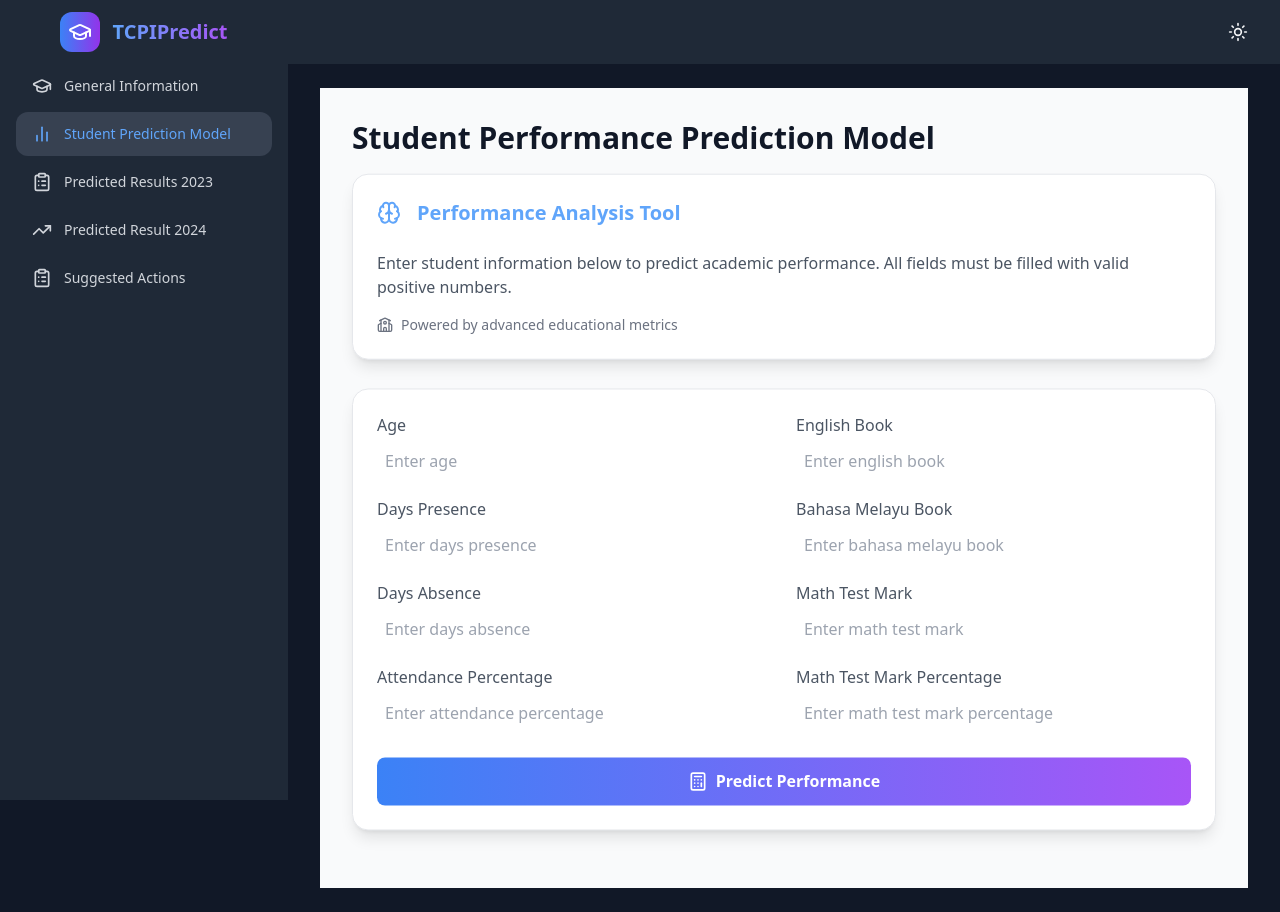
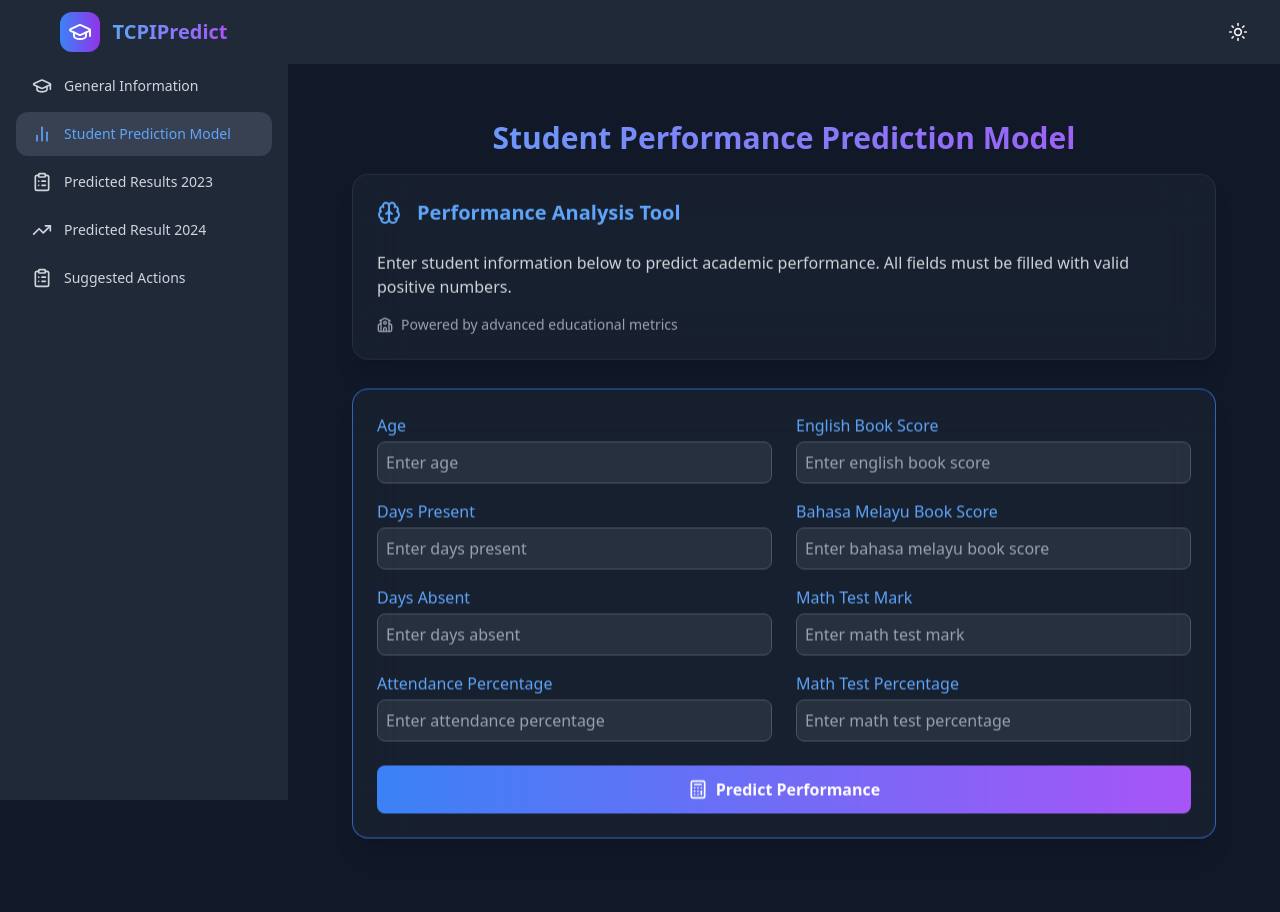
Before and after one commit to aziym/students-prediction-frontend, a React (Vite) app: page /prediction in a window 1280 px wide. Built offline with nearby package versions, Linux system fonts and the light colour scheme.

Commit message:
redo update

```diff
--- a/src/components/PredictionForm.jsx
+++ b/src/components/PredictionForm.jsx
@@ -1,16 +1,20 @@
 import { useState } from 'react';
 import { ChartBar, Loader2, Brain, School, Calculator } from 'lucide-react';
 
-const FloatingCard = ({ children, delay = "0s", className = "" }) => (
+const FloatingCard = ({ children, delay = "0s" }) => {
+  return (
     <div
-    className={`${className}`}
-    style={{ animation: `float 8s ease-in-out infinite`, animationDelay: delay }}
+      style={{
+        animation: `float 8s ease-in-out infinite`,
+        animationDelay: delay
+      }}
     >
       {children}
     </div>
   );
+};
 
-const PredictionForm = ({ isDarkMode }) => {
+const PredictionForm = () => {
   const [formData, setFormData] = useState({
     age: '',
     daysPresence: '',
@@ -21,6 +25,7 @@ const PredictionForm = ({ isDarkMode }) => {
     mathTestMark: '',
     mathTestMarkPercentage: ''
   });
+
   const [prediction, setPrediction] = useState(null);
   const [error, setError] = useState(null);
   const [isLoading, setIsLoading] = useState(false);
@@ -51,95 +56,123 @@ const PredictionForm = ({ isDarkMode }) => {
     try {
       const response = await fetch('https://students-prediction-backend.onrender.com/predict', {
         method: 'POST',
-        headers: { 'Content-Type': 'application/json' },
+        headers: {
+          'Content-Type': 'application/json',
+        },
         body: JSON.stringify(formData),
       });
 
-      if (!response.ok) throw new Error(`HTTP error! status: ${response.status}`);
+      if (!response.ok) {
+        throw new Error(`HTTP error! status: ${response.status}`);
+      }
 
       const data = await response.json();
-      setPrediction(data.prediction !== undefined ?
-        `Predicted Performance Score: ${data.prediction.toFixed(2)}` :
-        null);
+      if (data.prediction !== undefined) {
+        setPrediction(`Predicted Performance Score: ${data.prediction.toFixed(2)}`);
+      } else {
+        throw new Error('Invalid response format');
+      }
     } catch (err) {
-      setError(err.message === 'Failed to fetch' ?
-        'Unable to connect to prediction server' :
-        `Prediction failed: ${err.message}`);
+      setError(
+        err.message === 'Failed to fetch'
+          ? 'Unable to connect to the prediction server. Please try again later.'
+          : `Prediction failed: ${err.message}`
+      );
     } finally {
       setIsLoading(false);
     }
   };
 
-  const cardClassName = isDarkMode ?
-    'bg-gray-800 shadow-lg border border-gray-700' :
-    'bg-white shadow-lg border border-gray-200';
-
-  const inputClassName = isDarkMode ?
-    'bg-gray-700 border-gray-600 text-gray-200' :
-    'bg-white border-gray-300 text-gray-900';
-
   return (
-    <div className={`min-h-screen ${isDarkMode ? 'bg-gray-900' : 'bg-gray-50'} p-8`}>
-      <style>{`
+    <div className="min-h-screen bg-gray-900 p-8">
+      <style>
+        {`
           @keyframes float {
             0% { transform: translateY(0px); }
             50% { transform: translateY(-20px); }
             100% { transform: translateY(0px); }
           }
-      `}</style>
+        `}
+      </style>
 
       <div className="max-w-6xl mx-auto">
-        <h2 className={`text-3xl font-bold mb-8 ${isDarkMode ? 'text-gray-100' : 'text-gray-900'}`}>
+        <h2 className="text-3xl font-bold mb-8 bg-gradient-to-r from-blue-400 to-purple-500 bg-clip-text text-transparent text-center">
           Student Performance Prediction Model
         </h2>
 
-        <FloatingCard delay="0s" className={`${cardClassName} rounded-2xl p-6 mb-8`}>
+        <FloatingCard delay="0s">
+          <div className="bg-gray-800/50 backdrop-blur-xl shadow-xl rounded-2xl p-6 border border-gray-700/50 mb-8">
             <div className="flex items-center space-x-4 mb-6">
               <Brain className="w-6 h-6 text-blue-400" />
               <h3 className="text-xl font-semibold text-blue-400">Performance Analysis Tool</h3>
             </div>
-          <p className={`${isDarkMode ? 'text-gray-300' : 'text-gray-600'} mb-4`}>
+            <p className="text-gray-300 mb-4">
               Enter student information below to predict academic performance. All fields must be filled with valid positive numbers.
             </p>
-          <div className={`flex items-center space-x-2 text-sm ${isDarkMode ? 'text-gray-400' : 'text-gray-500'}`}>
+            <div className="flex items-center space-x-2 text-sm text-gray-400">
               <School className="w-4 h-4" />
               <span>Powered by advanced educational metrics</span>
             </div>
+          </div>
         </FloatingCard>
 
-        <FloatingCard delay="0.5s" className={`${cardClassName} rounded-2xl p-6`}>
+        <FloatingCard delay="0.5s">
+          <div className="bg-gray-800/50 backdrop-blur-xl shadow-xl rounded-2xl p-6 border border-blue-500/70">
             <form onSubmit={handleSubmit} className="space-y-6">
               <div className="grid grid-cols-1 md:grid-cols-2 gap-6">
-              {[['age', 'daysPresence', 'daysAbsence', 'attendancePercentage'],
-                ['englishBook', 'bahasaMelayuBook', 'mathTestMark', 'mathTestMarkPercentage']
-              ].map((column, colIndex) => (
-                <div key={colIndex} className="space-y-4">
-                  {column.map(field => (
-                    <label key={field} className="block">
-                      <span className={`${isDarkMode ? 'text-gray-300' : 'text-gray-600'} mb-1 block`}>
-                        {field.split(/(?=[A-Z])/).join(' ').replace(/\b\w/g, c => c.toUpperCase())}
-                      </span>
+                <div className="space-y-4">
+                  {[
+                    { name: 'age', label: 'Age' },
+                    { name: 'daysPresence', label: 'Days Present' },
+                    { name: 'daysAbsence', label: 'Days Absent' },
+                    { name: 'attendancePercentage', label: 'Attendance Percentage' }
+                  ].map(field => (
+                    <label key={field.name} className="block">
+                      <span className="text-blue-400 mb-1 block">{field.label}</span>
                       <input
                         type="number"
-                        name={field}
-                        value={formData[field]}
+                        name={field.name}
+                        value={formData[field.name]}
                         onChange={handleChange}
                         min="0"
                         step="any"
                         required
-                        className={`w-full ${inputClassName} rounded-lg p-2 focus:ring-2 focus:ring-blue-400 focus:outline-none`}
-                        placeholder={`Enter ${field.split(/(?=[A-Z])/).join(' ').toLowerCase()}`}
+                        className="w-full bg-gray-700/50 border border-gray-600 rounded-lg p-2 text-gray-200 focus:outline-none focus:border-blue-400 transition-colors"
+                        placeholder={`Enter ${field.label.toLowerCase()}`}
                       />
                     </label>
                   ))}
                 </div>
+
+                <div className="space-y-4">
+                  {[
+                    { name: 'englishBook', label: 'English Book Score' },
+                    { name: 'bahasaMelayuBook', label: 'Bahasa Melayu Book Score' },
+                    { name: 'mathTestMark', label: 'Math Test Mark' },
+                    { name: 'mathTestMarkPercentage', label: 'Math Test Percentage' }
+                  ].map(field => (
+                    <label key={field.name} className="block">
+                      <span className="text-blue-400 mb-1 block">{field.label}</span>
+                      <input
+                        type="number"
+                        name={field.name}
+                        value={formData[field.name]}
+                        onChange={handleChange}
+                        min="0"
+                        step="any"
+                        required
+                        className="w-full bg-gray-700/50 border border-gray-600 rounded-lg p-2 text-gray-200 focus:outline-none focus:border-blue-400 transition-colors"
+                        placeholder={`Enter ${field.label.toLowerCase()}`}
+                      />
+                    </label>
                   ))}
+                </div>
               </div>
 
               <button
                 type="submit"
                 disabled={isLoading}
-              className="w-full bg-gradient-to-r from-blue-500 to-purple-500 text-white rounded-lg p-3 font-semibold hover:opacity-90 disabled:opacity-50 flex items-center justify-center space-x-2"
+                className="w-full bg-gradient-to-r from-blue-500 to-purple-500 text-white rounded-lg p-3 font-semibold hover:opacity-90 transition-opacity disabled:opacity-50 flex items-center justify-center space-x-2"
               >
                 {isLoading ? (
                   <>
@@ -156,23 +189,24 @@ const PredictionForm = ({ isDarkMode }) => {
             </form>
 
             {prediction && (
-            <div className={`mt-6 ${isDarkMode ? 'bg-green-900/30 border-green-700' : 'bg-green-50 border-green-200'} border rounded-lg p-4`}>
+              <div className="mt-6 bg-green-400/10 border border-green-400/20 rounded-lg p-4">
                 <div className="flex items-center space-x-2 text-green-400">
                   <ChartBar className="w-5 h-5" />
                   <span className="font-semibold">Prediction Result</span>
                 </div>
-              <p className={`${isDarkMode ? 'text-gray-300' : 'text-gray-600'} mt-2`}>{prediction}</p>
+                <p className="text-gray-300 mt-2">{prediction}</p>
               </div>
             )}
 
             {error && (
-            <div className={`mt-6 ${isDarkMode ? 'bg-red-900/30 border-red-700' : 'bg-red-50 border-red-200'} border rounded-lg p-4`}>
+              <div className="mt-6 bg-red-400/10 border border-red-400/20 rounded-lg p-4">
                 <div className="flex items-center space-x-2 text-red-400">
                   <span className="font-semibold">Error</span>
                 </div>
-              <p className={`${isDarkMode ? 'text-gray-300' : 'text-gray-600'} mt-2`}>{error}</p>
+                <p className="text-gray-300 mt-2">{error}</p>
               </div>
             )}
+          </div>
         </FloatingCard>
       </div>
     </div>
```
Lines whose indentation alone changed are shown as unchanged.
